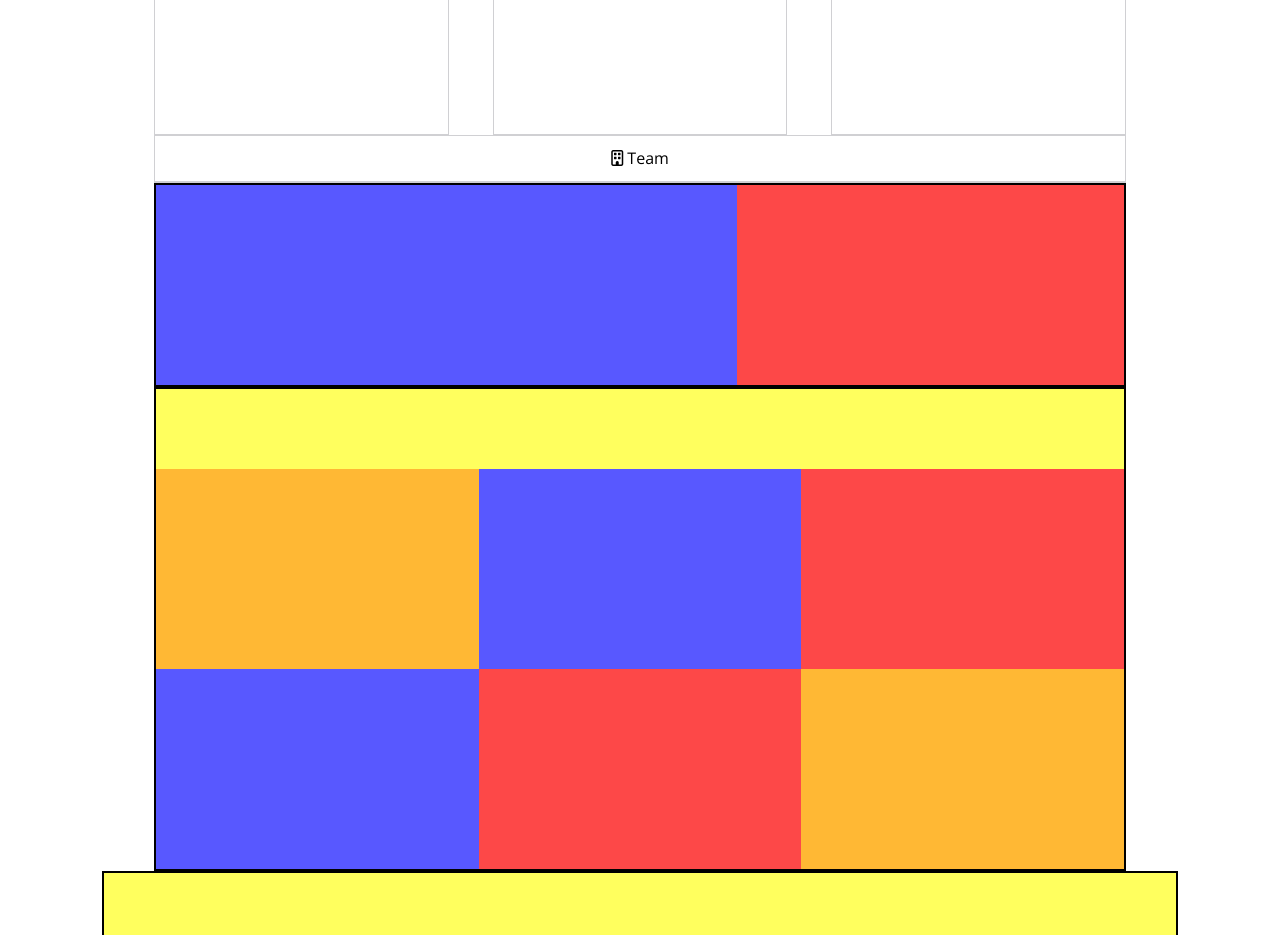
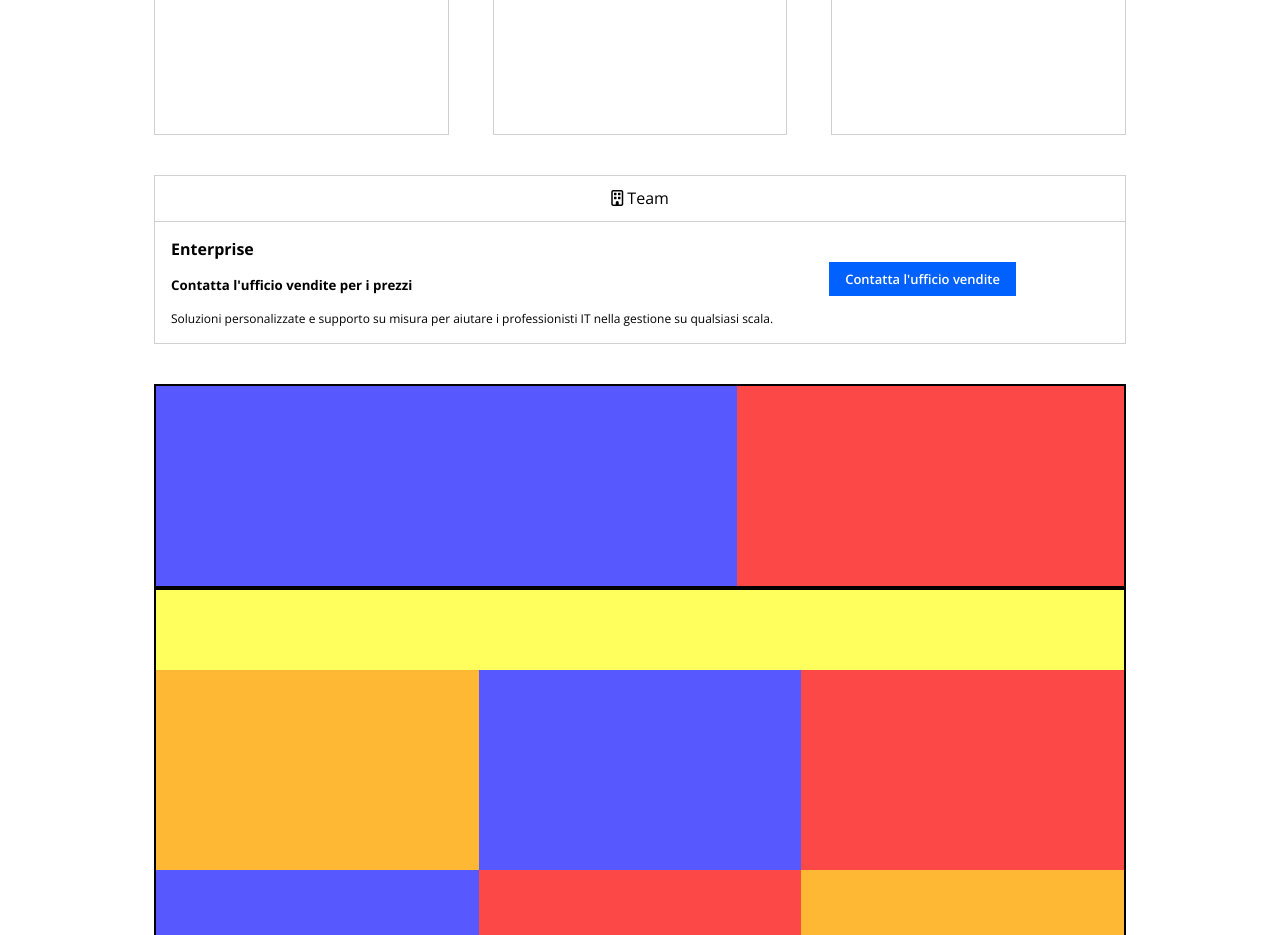
Before and after one commit to robertolatini31/htmlcss-dropbox, a plain HTML site: page index.html in a window 1280 px wide. Shown: the part 1840-2775 px from the top of the page. Drawn offline with nearby package versions, Linux system fonts and the light colour scheme.

Commit message:
add office sales section

```diff
--- a/assets/css/style.css
+++ b/assets/css/style.css
@@ -92,7 +92,6 @@
 .btn_big {
     background-color: var(--btn-bgcolor);
     color: var(--light-bgcolor);
-    margin-left: 2rem;
     padding: 0.5rem 1rem;
     font-size: small;
     font-weight: 600;
@@ -329,6 +328,10 @@ a {
     font-size: 33px;
 }
 
+.hero .btn_big {
+    margin-left: 2rem;
+}
+
 .hero .col_60 img {
     padding-top: 2rem;
     max-width: 712px;
@@ -458,10 +461,30 @@ a {
 
 .sales_office {
     border: 1px solid var(--border-color);
+    margin: 2.5rem 0;
 }
 
 .sales_office .banner {
     border-bottom: 1px solid var(--border-color);
+}
+
+.text_sales_office {
+    padding: 1rem;
+}
+
+.text_sales_office h4,
+.text_sales_office h5 {
+    padding-bottom: 1rem;
+}
+
+.text_sales_office p {
+    font-size: 12px;
+}
+
+.contact_office {
+    text-align: center;
+    margin-top: 2rem;
+    padding: 0.5rem 2.5rem;
 }
 
 /* #endregion ****---> Main <---**** */
--- a/index.html
+++ b/index.html
@@ -248,7 +248,7 @@
                         <!-- /.slot highlights -->
 
                     </div>
-                    <!-- /.col_33 -->
+                    <!-- /.col_30s -->
 
                     <div class="col_30s standard">
 
@@ -392,7 +392,7 @@
                         <!-- /.slot highlights -->
 
                     </div>
-                    <!-- /.col_33 -->
+                    <!-- /.col_30s -->
 
                     <div class="col_30s advanced">
 
@@ -536,7 +536,7 @@
                         <!-- /.slot highlights -->
 
                     </div>
-                    <!-- /.col_33 -->
+                    <!-- /.col_30s -->
 
                     <div class="col_100 sales_office">
 
@@ -553,6 +553,24 @@
                                 <!-- /.banner -->
 
                             </div>
+
+                            <div class="col_30 text_sales_office">
+
+                                <h4>Enterprise</h4>
+
+                                <h5>Contatta l'ufficio vendite per i prezzi</h5>
+
+                                <p>Soluzioni personalizzate e supporto su misura per aiutare i professionisti IT nella gestione su qualsiasi scala.</p>
+
+                            </div>
+                            <!-- /.col_30 text_sales_office -->
+
+                            <div class="col_70 contact_office">
+
+                                <div class="btn_big">Contatta l'ufficio vendite</div>
+
+                            </div>
+                            <!-- /.col_70 contact_office -->
 
 
 
```
